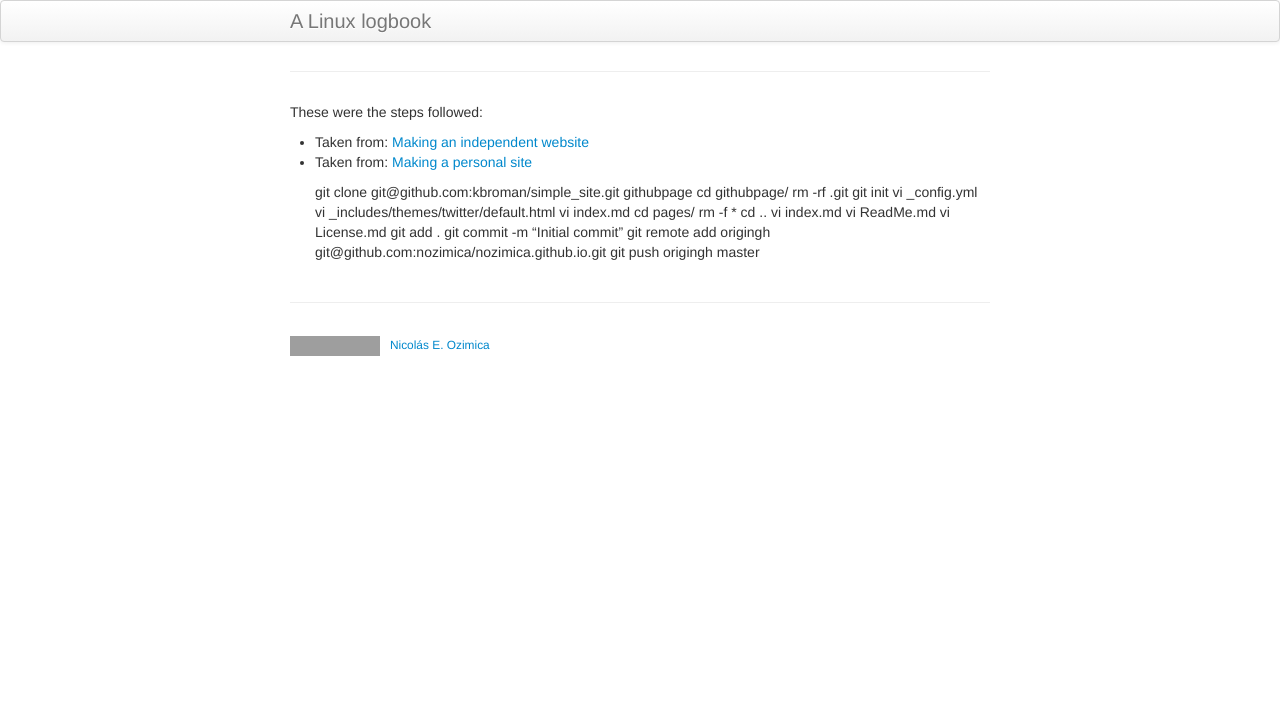
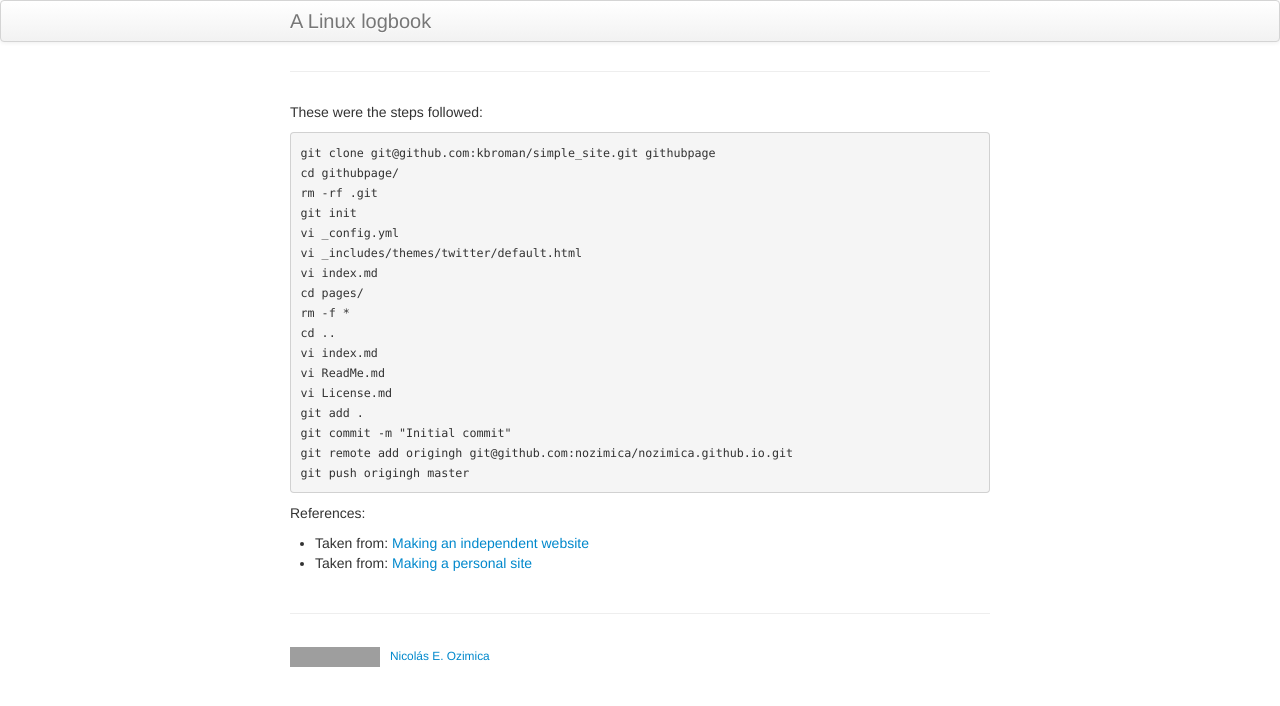
Before and after one commit to nozimica/nozimica.github.io, a Jekyll site: the page built from pages/ghpages.md, in a window 1280 px wide. Shown: the top 706 px of the page. Built offline with Jekyll 4.4.1, drawn with Linux system fonts in a browser that asks for light colours; our own code applies the rules of GitHub Pages for plain Markdown files; some of the changed lines change nothing that is shown; grey boxes are pictures that could not be loaded.

Commit message:
Update ghpages.md.

```diff
--- a/pages/ghpages.md
+++ b/pages/ghpages.md
@@ -1,8 +1,4 @@
 These were the steps followed:
-
-- Taken from: [Making an independent website](http://kbroman.org/simple_site/pages/independent_site.html)
-- Taken from: [Making a personal site](http://kbroman.org/simple_site/pages/user_site.html)
-
 
 	git clone git@github.com:kbroman/simple_site.git githubpage
 	cd githubpage/
@@ -21,3 +17,9 @@ These were the steps followed:
 	git commit -m "Initial commit"
 	git remote add origingh git@github.com:nozimica/nozimica.github.io.git
 	git push origingh master
+
+
+References:
+
+- Taken from: [Making an independent website](http://kbroman.org/simple_site/pages/independent_site.html)
+- Taken from: [Making a personal site](http://kbroman.org/simple_site/pages/user_site.html)
```
